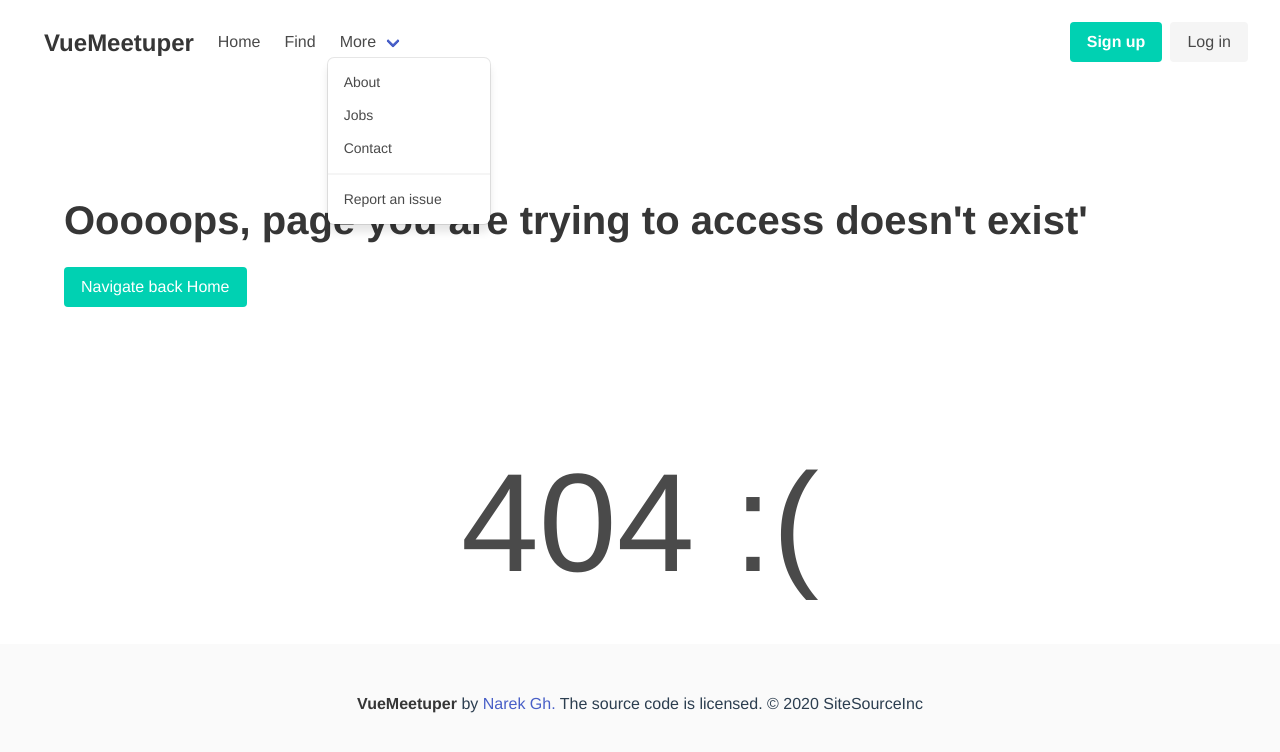
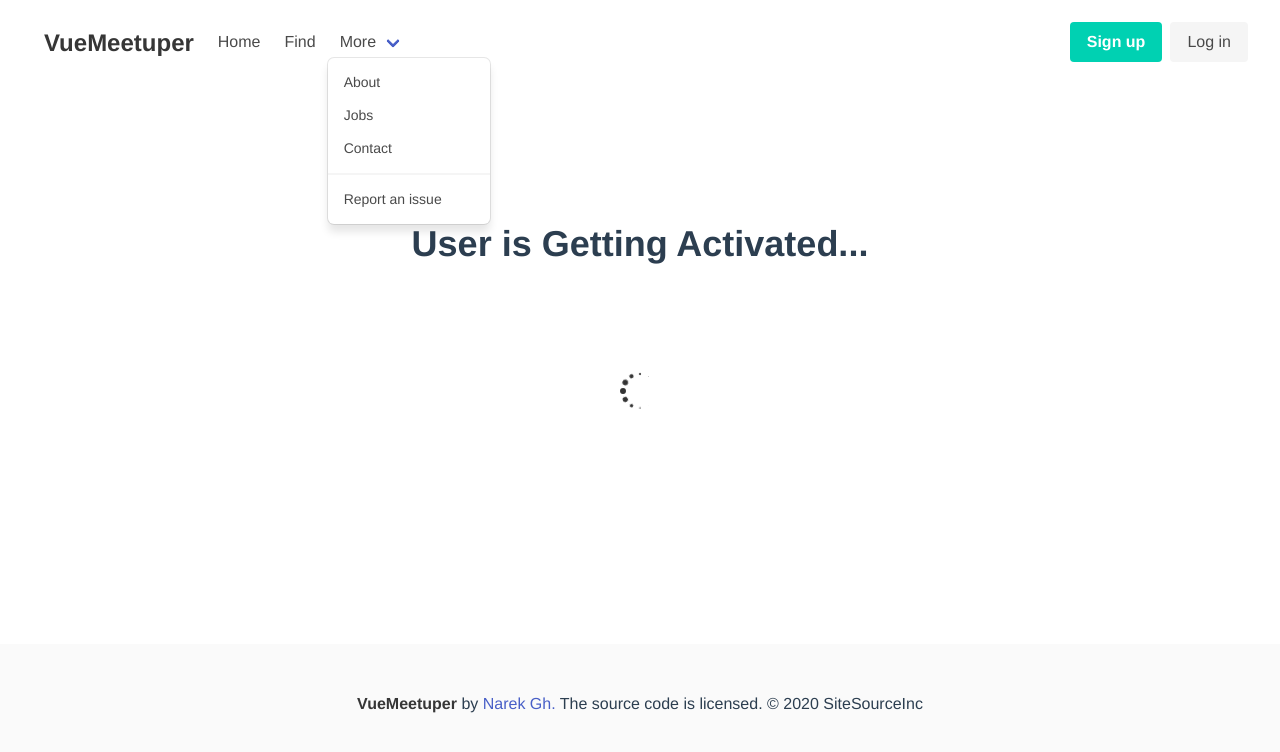
Before and after one commit to narek4241/vue-meetuper, a Vue app in the folder client/: page /1/activate in a window 1280 px wide. Shown: the top 752 px of the page. Built offline with nearby package versions, Linux system fonts and the light colour scheme; no server answers; what vue-toasted would draw is missing.

Commit message:
setup PageUserActivate

```diff
--- /dev/null
+++ b/client/src/pages/PageUserActivate.vue
@@ -0,0 +1,36 @@
+<template>
+  <div class="container">
+    <section>
+      <h2 class="status-message">
+        User is Getting Activated...
+      </h2>
+      <app-spinner></app-spinner>
+    </section>
+  </div>
+</template>
+
+<script>
+import AppSpinner from '@/components/shared/AppSpinner';
+export default {
+  components: { AppSpinner },
+
+  created() {
+    this.activateUser();
+  },
+
+  methods: {
+    activateUser() {
+      const { hash } = this.$route.params;
+      this.$store.dispatch('auth/activateUser', hash);
+    },
+  },
+};
+</script>
+
+<style lang="scss">
+.status-message {
+  text-align: center;
+  font-size: 36px;
+  font-weight: bold;
+}
+</style>
--- a/client/src/router/index.js
+++ b/client/src/router/index.js
@@ -12,6 +12,7 @@ import PageLogin from '@/pages/PageLogin';
 import PageProfile from '@/pages/PageProfile';
 import PageNotFound from '@/pages/PageNotFound';
 import PageNotAuthenticated from '@/pages/PageNotAuthenticated';
+import PageUserActivate from '@/pages/PageUserActivate';
 
 Vue.use(Router);
 
@@ -103,6 +104,13 @@ const router = new Router({
       component: PageRegister,
       meta: { onlyGuestUser: true },
     },
+
+    {
+      path: '/:hash/activate',
+      name: 'PageUserActivate',
+      component: PageUserActivate,
+    },
+
     {
       path: '/login',
       name: 'PageLogin',
--- a/client/src/store/modules/auth.js
+++ b/client/src/store/modules/auth.js
@@ -137,6 +137,10 @@ export default {
       meetups.splice(index, 1);
       commit('setMeetupsToAuthUser', meetups);
     },
+
+    activateUser(_, hash) {
+      alert(`hash is ${hash}`);
+    },
   },
 
   mutations: {
```
